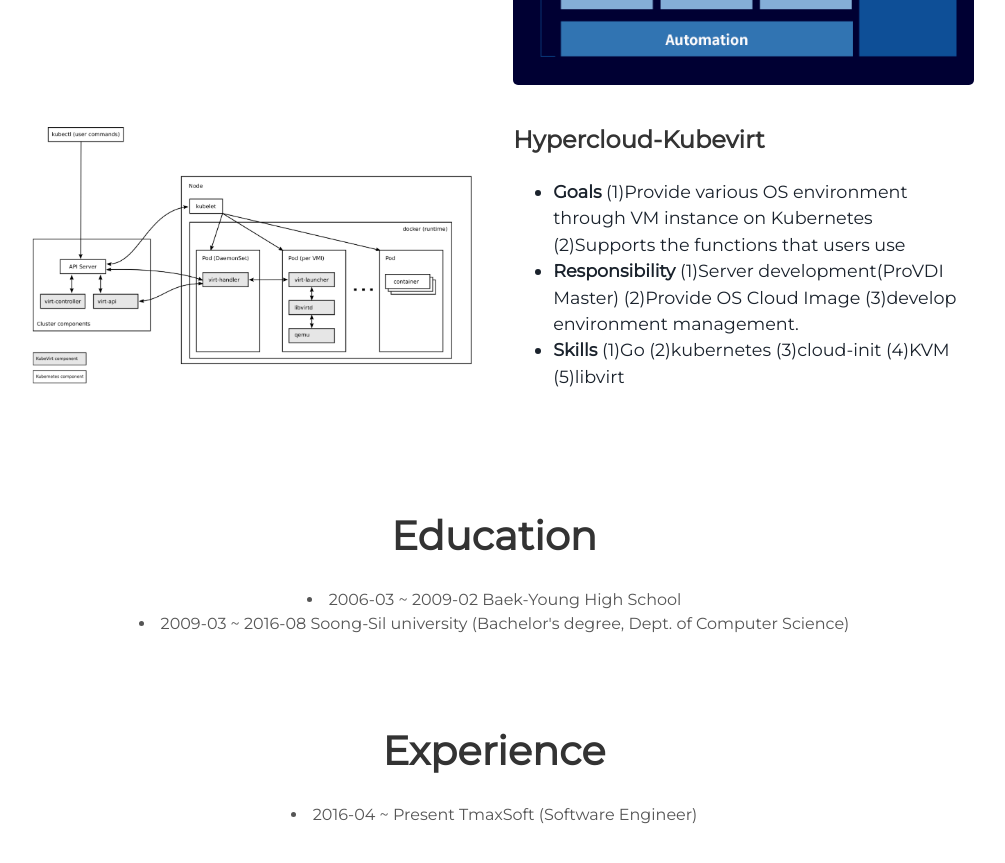
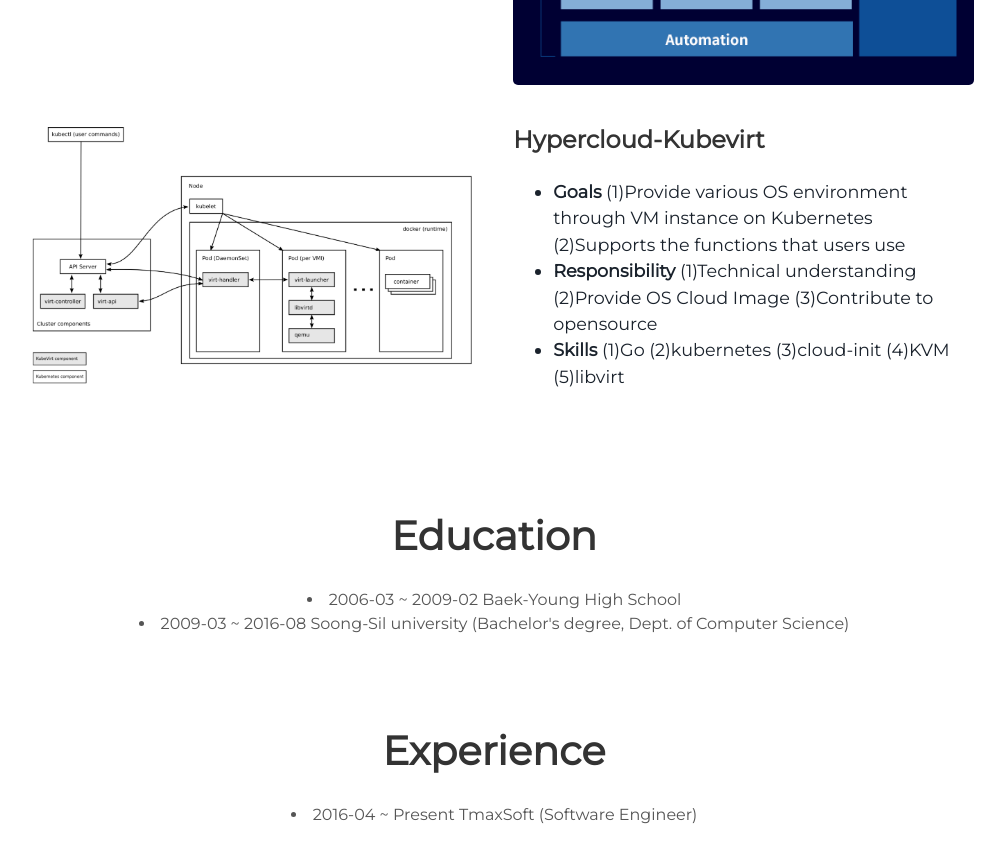
Before and after one commit to haemyung-yang/haemyung-yang.github.io, a Jekyll site: the page built from index.html, in a window 1280 px wide and 900 px high, scrolled down 2655 px. Shown: the top 863 px of the window, without its empty margins (146-1151 px from the left). Built offline with Jekyll 4.4.1, drawn with Linux system fonts in a browser that asks for light colours.

Commit message:
Update projects.html

```diff
--- a/_includes/projects.html
+++ b/_includes/projects.html
@@ -56,7 +56,7 @@
     <h3> Hypercloud-Kubevirt </h3>
     <ul>
       <li> <b> Goals </b> (1)Provide various OS environment through VM instance on Kubernetes (2)Supports the functions that users use
-      <li> <b> Responsibility  </b> (1)Server development(ProVDI Master) (2)Provide OS Cloud Image (3)develop environment management.</li>
+      <li> <b> Responsibility  </b> (1)Technical understanding (2)Provide OS Cloud Image (3)Contribute to opensource</li>
       <li> <b> Skills </b> (1)Go (2)kubernetes (3)cloud-init (4)KVM (5)libvirt
     </ul>
   </div>
```
